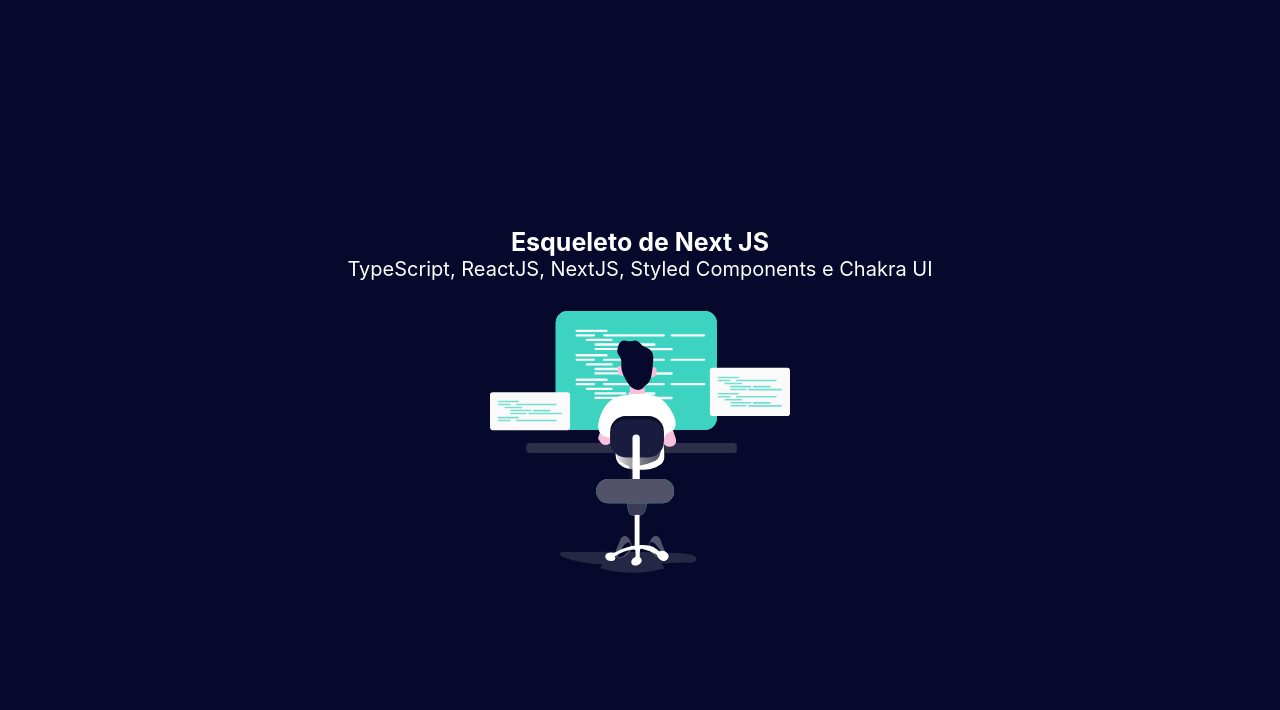
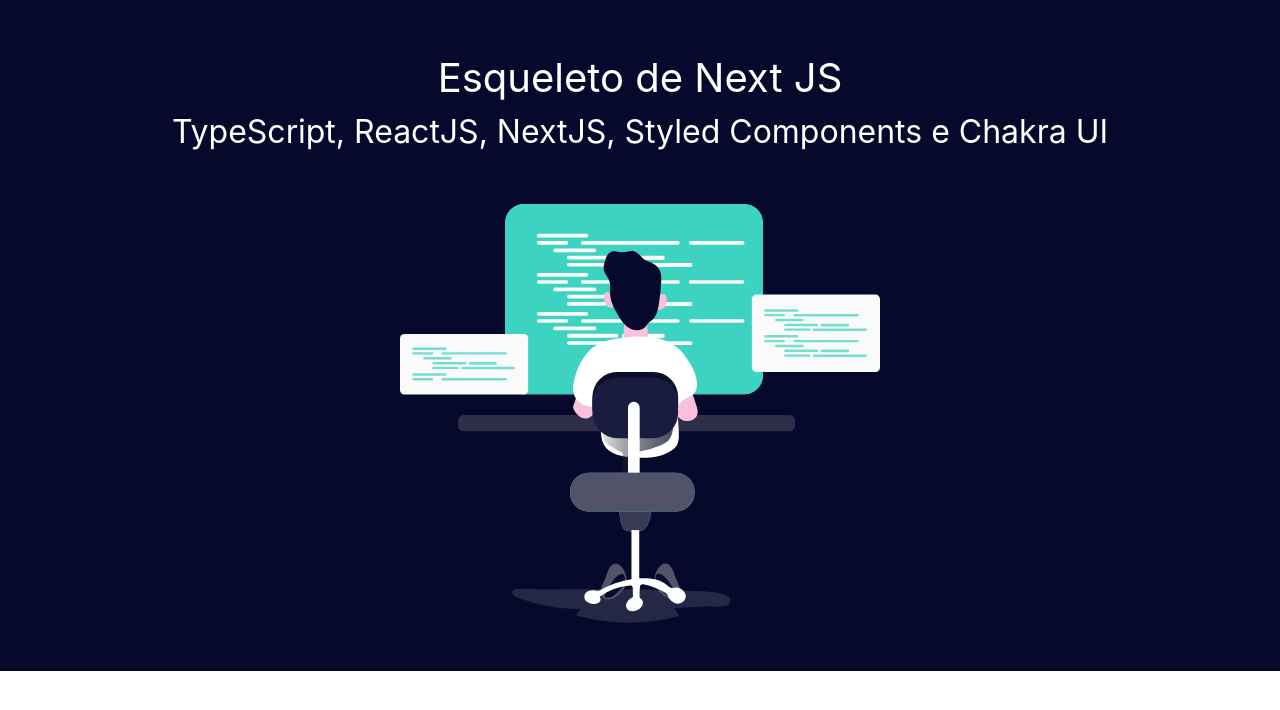
Before and after one commit to dluan/boilerplate, a Next.js app: page / in a window 1280 px wide. Shown: the top 710 px of the page. Built offline with nearby package versions, Linux system fonts and the light colour scheme.

Commit message:
Adição do chakra ui

```diff
--- a/package.json
+++ b/package.json
@@ -21,6 +21,10 @@
     ]
   },
   "dependencies": {
+    "@chakra-ui/react": "^1.6.10",
+    "@emotion/react": "^11",
+    "@emotion/styled": "^11",
+    "framer-motion": "^4",
     "next": "11.1.2",
     "next-pwa": "^5.3.1",
     "react": "17.0.2",
--- a/src/pages/_app.tsx
+++ b/src/pages/_app.tsx
@@ -1,7 +1,7 @@
 import type { AppProps } from 'next/app'
 import Head from 'next/head'
-
-import GlobalStyles from 'styles/global'
+import { ChakraProvider } from '@chakra-ui/react'
+import theme from '../styles/theme'
 
 function App({ Component, pageProps }: AppProps) {
   return (
@@ -39,8 +39,9 @@
         />
         <meta name="theme-color" content="#06092b" />
       </Head>
-      <GlobalStyles />
-      <Component {...pageProps} />
+      <ChakraProvider theme={theme}>
+        <Component {...pageProps} />
+      </ChakraProvider>
     </>
   )
 }
--- a/src/styles/global.ts
+++ /dev/null
@@ -1,23 +0,0 @@
-import { createGlobalStyle } from 'styled-components'
-
-const GlobalStyles = createGlobalStyle`
-  *{
-    margin: 0;
-    padding: 0;
-    box-sizing: border-box;
-  }
-
-  html{
-    font-size: 62.5%;
-  }
-
-  html, body, #__next{
-    height: 100%;
-  }
-
-  body{
-    font-family: -apple-system, BlinkMacSystemFont, 'Segoe UI', Roboto, Oxygen, Ubuntu, Cantarell, 'Open Sans', 'Helvetica Neue', sans-serif;
-  }
-`
-
-export default GlobalStyles
--- /dev/null
+++ b/src/styles/theme.ts
@@ -0,0 +1,12 @@
+import { extendTheme } from '@chakra-ui/react'
+
+const colors = {
+  brand: {
+    900: '#1a365d',
+    800: '#153e75',
+    700: '#2a69ac'
+  }
+}
+const theme = extendTheme({ colors })
+
+export default theme
```
Also changed, not shown: 1 other file (tests, documents, lock files or other folders).
